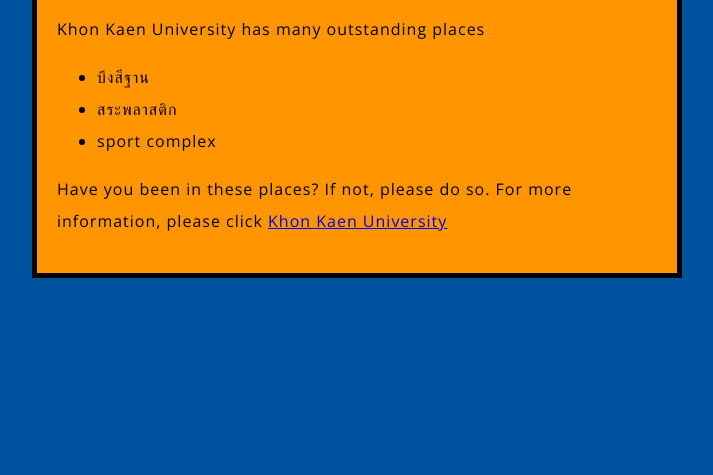
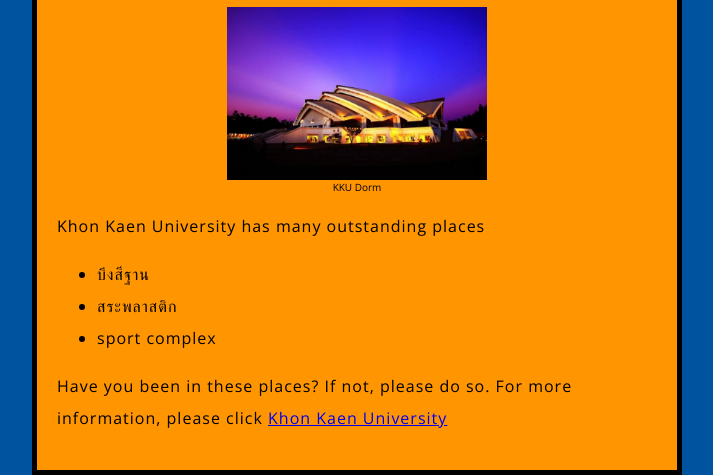
Before and after one commit to thanachit23256/thanachit.github.io, a plain HTML site: page index.html in a window 1280 px wide. Shown: the part 430-905 px from the top of the page, without its empty margins (283-996 px from the left). Before the commit the page ends 800 px from the top, so only its background shows below. Drawn offline with nearby package versions, Linux system fonts and the light colour scheme; a script that the page names is missing.

Commit message:
add figcap

```diff
--- a/index.html
+++ b/index.html
@@ -13,6 +13,11 @@
 
     <img src="images/KHON-KAEN-UNIVERSITY-LOGO.png" width="50%" height="50%" alt="My test image" title="KKU">
 
+    <figure>
+        <img src="images/kkudorm.jpg" width="50%" height="50%" alt="figure" title="KKU">
+        <figcaption>KKU Dorm</figcaption>
+    </figure>
+
     <p>Khon Kaen University has many outstanding places</p>
 
     <ul>
--- a/styles/style.css
+++ b/styles/style.css
@@ -31,3 +31,7 @@
     line-height: 2;
     letter-spacing: 1px;
 }
+
+figcaption {
+    text-align: center;
+}
```
Also changed, not shown: images/kkudorm.jpg (added).
